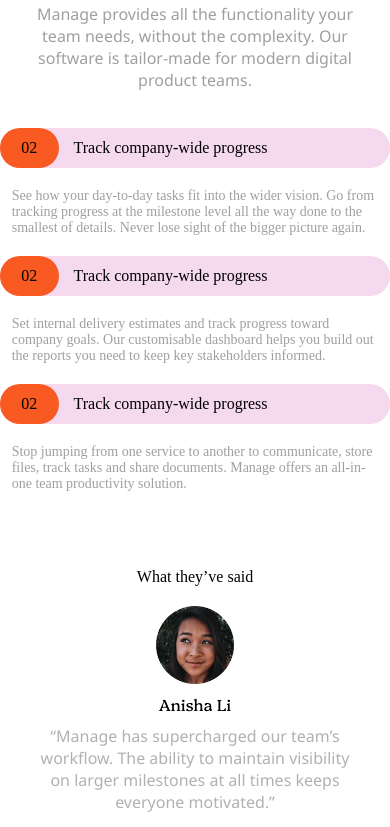
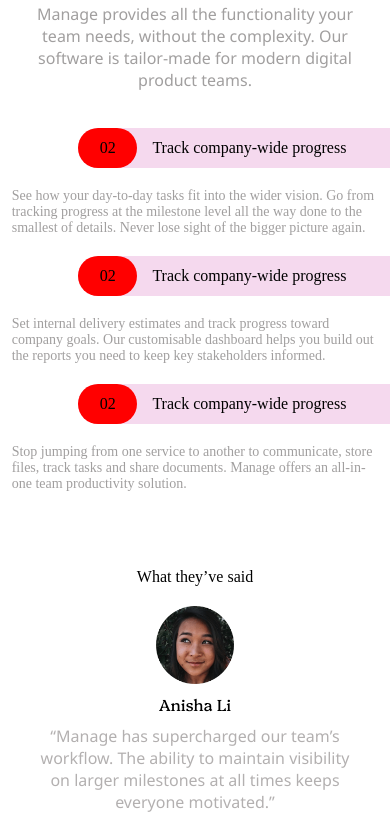
Before and after one commit to Dyrune/manage-landing-page-master, a plain HTML site: page index.html in a window 390 px wide. Shown: the part 876-1703 px from the top of the page. Drawn offline with Linux system fonts and the light colour scheme; a web font is replaced by a local one.

Commit message:
initial commit

```diff
--- a/style.css
+++ b/style.css
@@ -259,21 +259,22 @@
 }
 
   .jor {
-    width: 100%;
+    width: 80%;
     position: relative;
     height: 40px;
+    margin-left: 20%;
     margin-top: 20px;
     background-color: rgb(245, 217, 238);
     display: flex;
-    border-radius: 20px;
+    border-radius: 20px 0px 0px 20px;
   }
 
   .dre {
-    width: 15%;
+    width: 20%;
     border-radius: 20px;
+    background-color: red;
     display: flex;
     justify-content: center;
-    background-color: rgb(248, 90, 33);
     align-items: center;
   }
 
```
